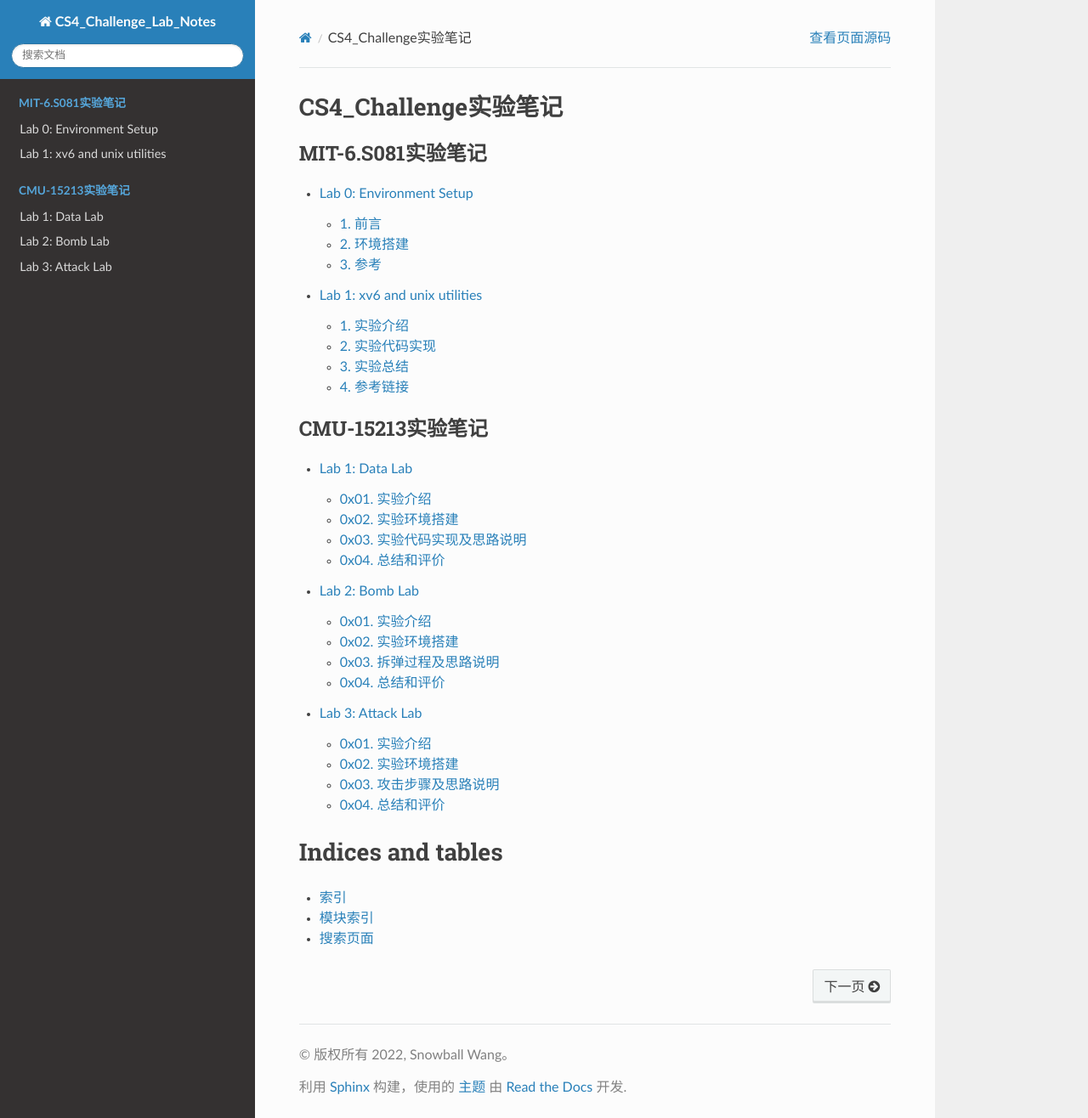
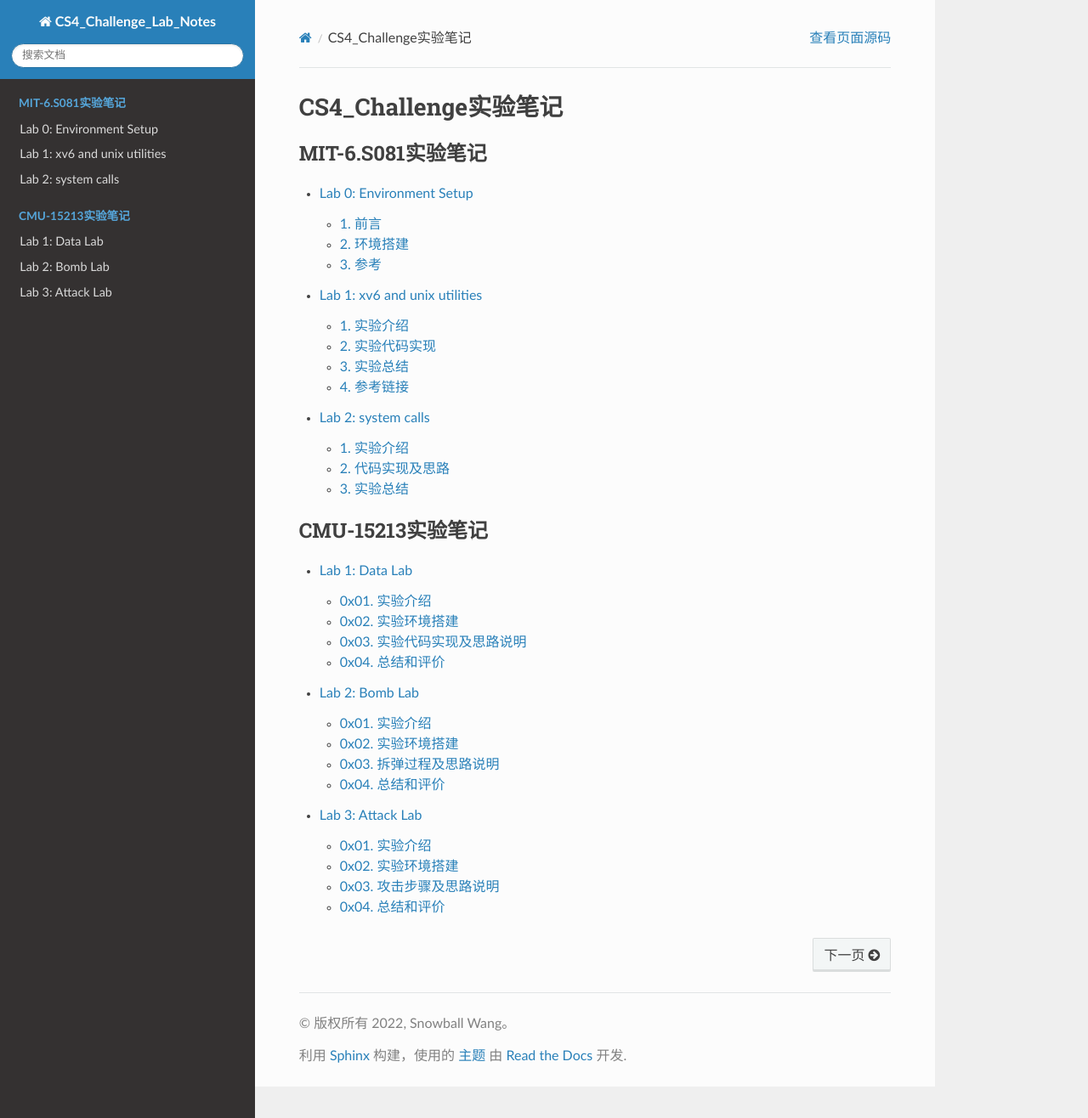
Before and after one commit to Snowball-Wang/CS4_Challenge_Lab_Summary, a Sphinx documentation site: the page built from source/index.rst, in a window 1280 px wide and 1316 px high. Shown: the whole window at 85% size. Built offline with Sphinx 7.4.7 and the Read the Docs theme 2.0.0, drawn with Linux system fonts in a browser that asks for light colours.

Commit message:
MIT-6S081: fix format issues in index.rst and lab1

```diff
--- a/source/index.rst
+++ b/source/index.rst
@@ -20,12 +21,3 @@
    cmu_15213/lab1-datalab
    cmu_15213/lab2-bomblab
    cmu_15213/lab3-attacklab
-
-
-
-Indices and tables
-==================
-
-* :ref:`genindex`
-* :ref:`modindex`
-* :ref:`search`
--- a/source/mit_6s081/lab1-util.rst
+++ b/source/mit_6s081/lab1-util.rst
@@ -12,7 +12,7 @@
 sleep
 ^^^^^
 
-实现 ``xv6`` 版本的UNIX程序 ``sleep`` 。
+实现xv6版本的UNIX程序 ``sleep`` 。
 
 **代码实现：**
 
@@ -39,12 +39,12 @@
         exit(0);
     }
 
-``sleep`` 实现主要帮助我们熟悉 ``xv6`` 的系统调用流程，实现起来较为简单。
+``sleep`` 实现主要帮助我们熟悉xv6的系统调用流程，实现起来较为简单。
 
 pingpong
 ^^^^^^^^
 
-通过 ``UNIX`` 系统调用实现两个进程间通过管道相互传送一个字节。
+通过UNIX系统调用实现两个进程间通过管道相互传送一个字节。
 
 **代码实现：**
 
```
Also changed, not shown: other parts of source/index.rst (+1 -0 lines).
